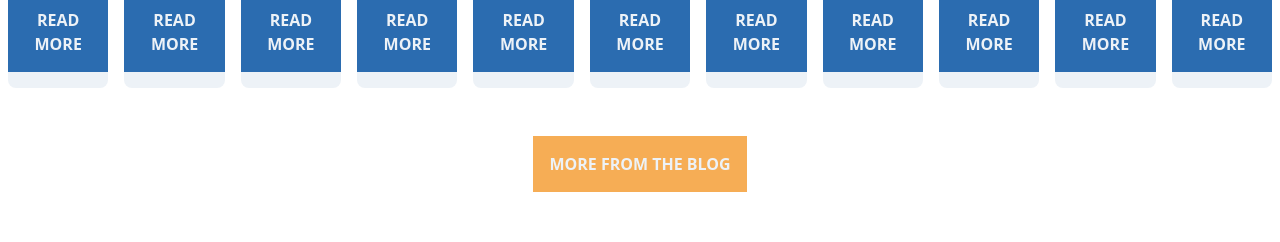
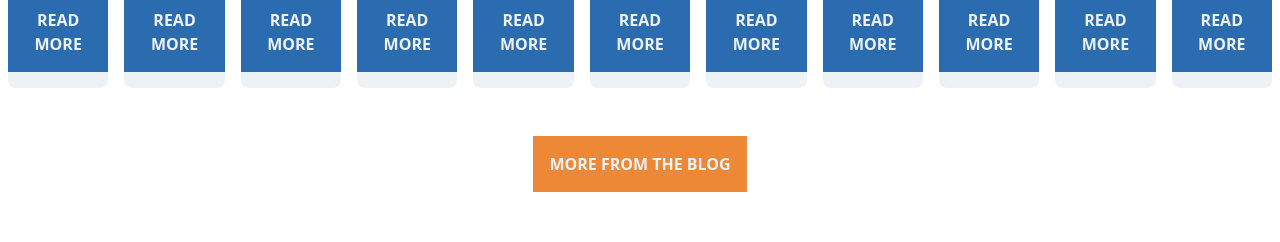
Before and after one commit to lipe-dev/lipe-dev.github.io-legacy, a Next.js app: page / in a window 1280 px wide. Shown: the part 1140-1382 px from the top of the page. Built offline with nearby package versions, Linux system fonts and the light colour scheme.

Commit message:
change primary button coloring

```diff
--- a/components/button.js
+++ b/components/button.js
@@ -15,7 +15,7 @@ export default function Button({ Component, children, primary, ...props }) {
     "transition",
     "duration-200",
     "transform",
-    primary ? "bg-orange-400" : "bg-blue-700",
+    primary ? "bg-orange-500" : "bg-blue-700",
     "hover:shadow-diagonal",
     "hover:scale-105"
   );
```
